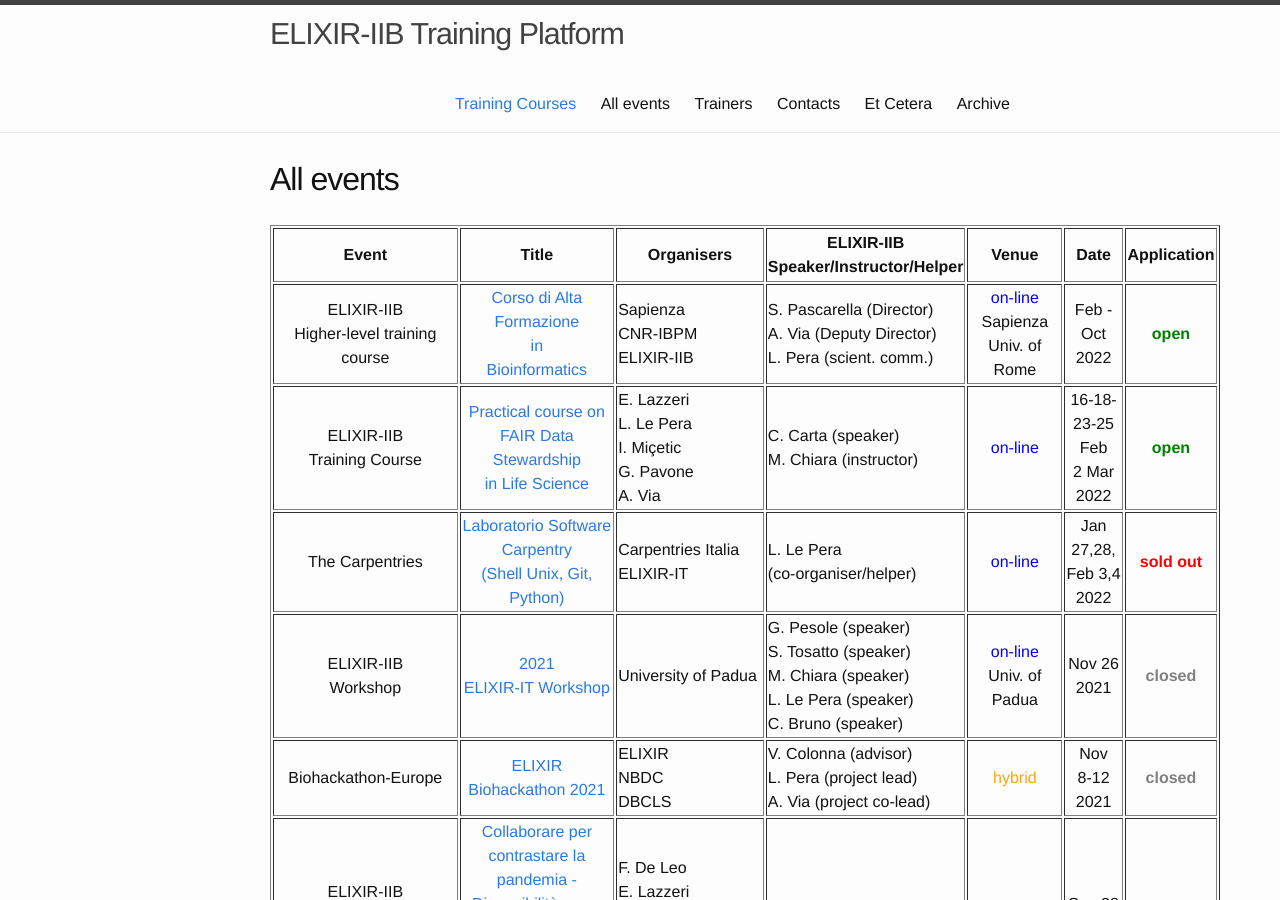
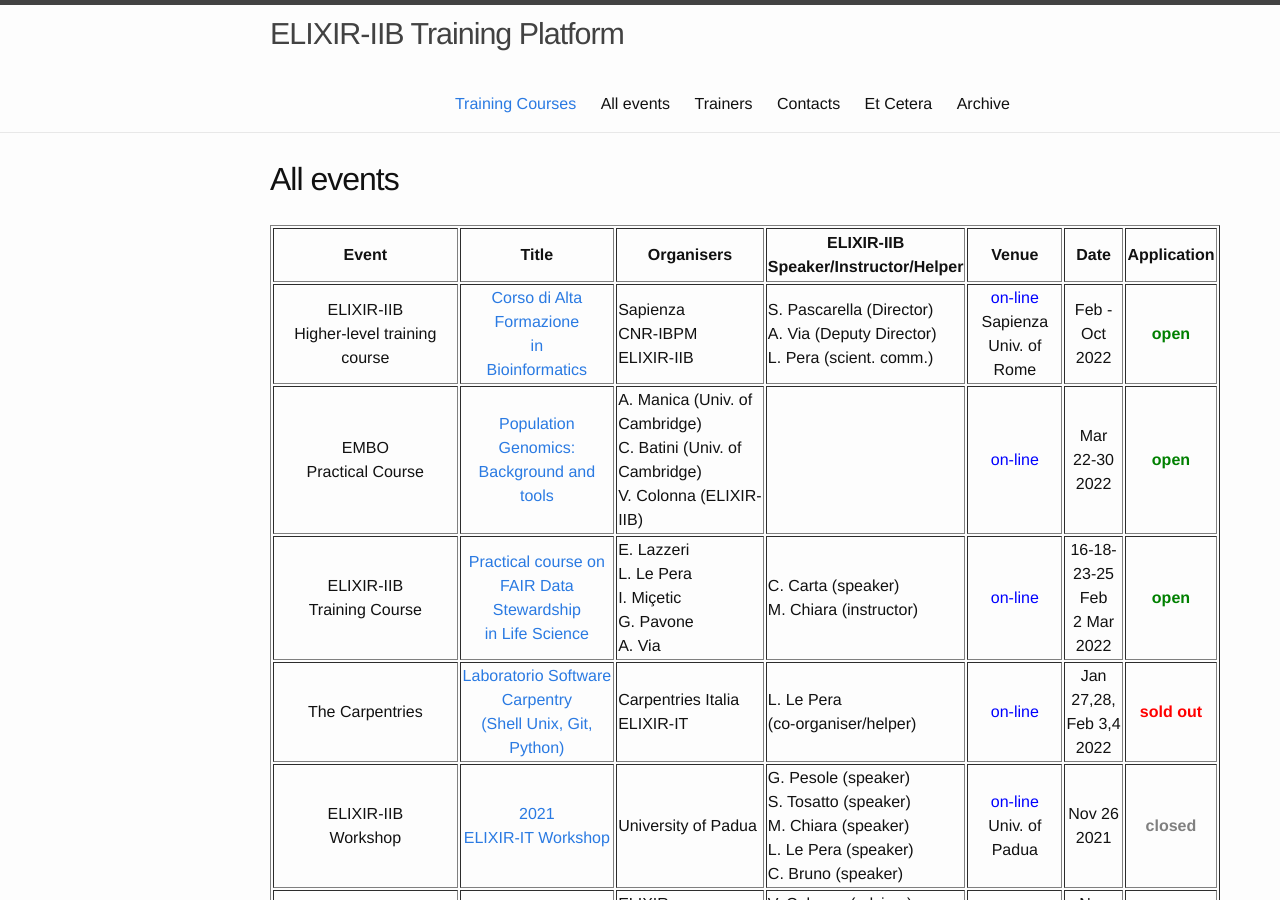
Before and after one commit to ELIXIR-IIB-training/website, a Jekyll site: the page built from _pages/01-all_events.md, in a window 1280 px wide and 900 px high. Built offline with Jekyll 4.4.1, drawn with Linux system fonts in a browser that asks for light colours.

Commit message:
Add EMBO PopGen 2022 event

```diff
--- a/_pages/01-all_events.md
+++ b/_pages/01-all_events.md
@@ -21,6 +21,15 @@ permalink: /all_events/
    <td height="50" width="150">S. Pascarella (Director)<br>A. Via (Deputy Director)<br>L. Pera (scient. comm.)</td>
    <td height="50" align="center"><font color="blue">on-line</font><br>Sapienza<br>Univ. of Rome</td>
    <td height="50" width="75" align="center">Feb - Oct<br>2022</td>
+   <td height="50" align="center"><font color="green"><b>open</b></font></td>
+</tr>
+<tr>
+   <td height="50" align="center">EMBO<br>Practical Course</td>
+   <td height="50" width="220" align="center"><a href="https://elixir-iib-training.github.io/website/2022/03/22/population-genomics-online.html">Population Genomics: Background and tools</a></td>
+   <td height="50" width="150">A. Manica (Univ. of Cambridge)<br>C. Batini (Univ. of Cambridge)<br>V. Colonna (ELIXIR-IIB)</td>
+   <td height="50" width="150"></td>
+   <td height="50" align="center"><font color="blue">on-line</font></td>
+   <td height="50" width="75" align="center">Mar<br>22-30<br>2022</td>
    <td height="50" align="center"><font color="green"><b>open</b></font></td>
 </tr>
 <tr>
```
